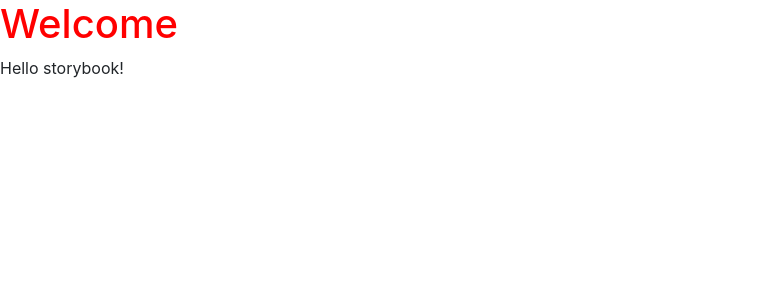
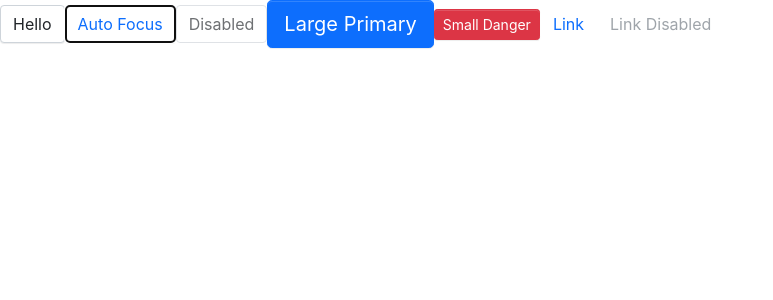
Before and after one commit to zhouhaopkup/storybook, a React (Create React App) app: page / in a window 1280 px wide. Shown: the top 300 px of the page, without its empty margins (0-773 px from the left). Built offline with nearby package versions, Linux system fonts and the light colour scheme.

Commit message:
feat: component Button

```diff
--- a/package.json
+++ b/package.json
@@ -6,10 +6,12 @@
     "@testing-library/jest-dom": "^5.11.4",
     "@testing-library/react": "^11.1.0",
     "@testing-library/user-event": "^12.1.10",
+    "@types/classnames": "^2.3.1",
     "@types/jest": "^26.0.15",
     "@types/node": "^12.0.0",
     "@types/react": "^17.0.0",
     "@types/react-dom": "^17.0.0",
+    "classnames": "^2.3.1",
     "node-sass": "^4.14.1",
     "react": "^17.0.2",
     "react-dom": "^17.0.2",
--- a/src/App.tsx
+++ b/src/App.tsx
@@ -1,10 +1,28 @@
 import React from "react";
+import Button, { ButtonType, ButtonSize } from "./components/Button/Button";
 
 function App() {
   return (
     <>
-      <h1>Welcome</h1>
-      <div className="">Hello storybook!</div>
+      <Button className="custom">Hello</Button>
+      <Button autoFocus>Auto Focus</Button>
+      <Button disabled>Disabled</Button>
+      <Button btnType={ButtonType.Primary} size={ButtonSize.Large}>
+        Large Primary
+      </Button>
+      <Button btnType={ButtonType.Danger} size={ButtonSize.Small}>
+        Small Danger
+      </Button>
+      <Button
+        btnType={ButtonType.Link}
+        href="http://www.baidu.com"
+        target="_blank"
+      >
+        Link
+      </Button>
+      <Button disabled btnType={ButtonType.Link} href="http://www.baidu.com">
+        Link Disabled
+      </Button>
     </>
   );
 }
--- /dev/null
+++ b/src/components/Button/Button.tsx
@@ -0,0 +1,66 @@
+import React from "react";
+import classNames from "classnames";
+
+export enum ButtonSize {
+  Large = "lg",
+  Small = "sm",
+}
+
+export enum ButtonType {
+  Primary = "primary",
+  Default = "default",
+  Danger = "danger",
+  Link = "link",
+}
+
+interface BaseButtonProps {
+  className?: string;
+  disabled?: boolean;
+  size?: ButtonSize;
+  btnType?: ButtonType;
+  children: React.ReactNode;
+  href?: string;
+}
+type NativeButtonProps = BaseButtonProps &
+  React.ButtonHTMLAttributes<HTMLElement>;
+type AnchorButtonProps = BaseButtonProps &
+  React.AnchorHTMLAttributes<HTMLElement>;
+export type ButtonProps = Partial<NativeButtonProps & AnchorButtonProps>;
+
+const Button: React.FC<ButtonProps> = (props) => {
+  const {
+    btnType,
+    className,
+    disabled,
+    size,
+    children,
+    href,
+    ...restProps
+  } = props;
+  // btn, btn-lg, btn-primary
+  const classes = classNames("btn", className, {
+    [`btn-${btnType}`]: btnType,
+    [`btn-${size}`]: size,
+    disabled: btnType === ButtonType.Link && disabled,
+  });
+  if (btnType === ButtonType.Link && href) {
+    return (
+      <a className={classes} href={href} {...restProps}>
+        {children}
+      </a>
+    );
+  } else {
+    return (
+      <button className={classes} disabled={disabled} {...restProps}>
+        {children}
+      </button>
+    );
+  }
+};
+
+Button.defaultProps = {
+  disabled: false,
+  btnType: ButtonType.Default,
+};
+
+export default Button;
--- /dev/null
+++ b/src/components/Button/_style.scss
@@ -0,0 +1,86 @@
+.btn {
+  position: relative;
+  display: inline-block;
+  font-weight: $btn-font-weight;
+  line-height: $btn-line-height;
+  color: $body-color;
+  white-space: nowrap;
+  text-align: center;
+  vertical-align: middle;
+  background-image: none;
+  border: $btn-border-width solid transparent;
+  @include button-size(
+    $btn-padding-y,
+    $btn-padding-x,
+    $btn-font-size,
+    $border-radius
+  );
+  box-shadow: $btn-box-shadow;
+  cursor: pointer;
+  transition: $btn-transition;
+  &.disabled,
+  &[disabled] {
+    cursor: not-allowed;
+    opacity: $btn-disabled-opacity;
+    box-shadow: none;
+    > * {
+      pointer-events: none;
+    }
+  }
+}
+
+.btn-lg {
+  @include button-size(
+    $btn-padding-y-lg,
+    $btn-padding-x-lg,
+    $btn-font-size-lg,
+    $btn-border-radius-lg
+  );
+}
+.btn-sm {
+  @include button-size(
+    $btn-padding-y-sm,
+    $btn-padding-x-sm,
+    $btn-font-size-sm,
+    $btn-border-radius-sm
+  );
+}
+
+.btn-primary {
+  @include button-style($primary, $primary, $white);
+}
+.btn-danger {
+  @include button-style($danger, $danger, $white);
+}
+
+.btn-default {
+  @include button-style(
+    $white,
+    $gray-400,
+    $body-color,
+    $white,
+    $primary,
+    $primary
+  );
+}
+
+.btn-link {
+  font-weight: $font-weight-normal;
+  color: $btn-link-color;
+  text-decoration: $link-decoration;
+  box-shadow: none;
+  &:hover {
+    color: $btn-link-hover-color;
+    text-decoration: $link-hover-decoration;
+  }
+  &:focus,
+  &.focus {
+    text-decoration: $link-hover-decoration;
+    box-shadow: none;
+  }
+  &:disabled,
+  &.disabled {
+    color: $btn-link-disabled-color;
+    pointer-events: none;
+  }
+}
--- a/src/styles/index.scss
+++ b/src/styles/index.scss
@@ -9,9 +9,9 @@
 
 // animation
 @import "animation";
-// // button
 
-// @import "../components/Button/style";
+// button
+@import "../components/Button/style";
 
 // // menu
 
```
Also changed, not shown: 1 other file (tests, documents, lock files or other folders).
